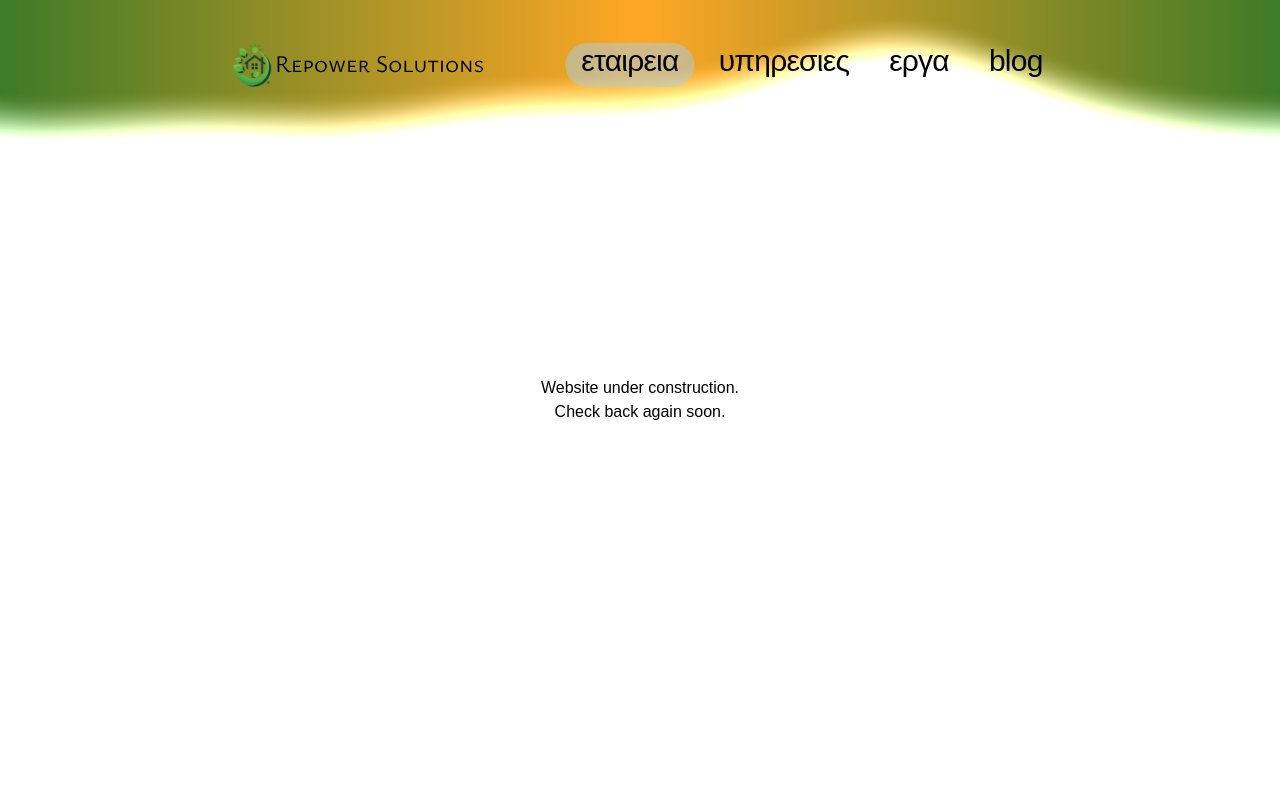
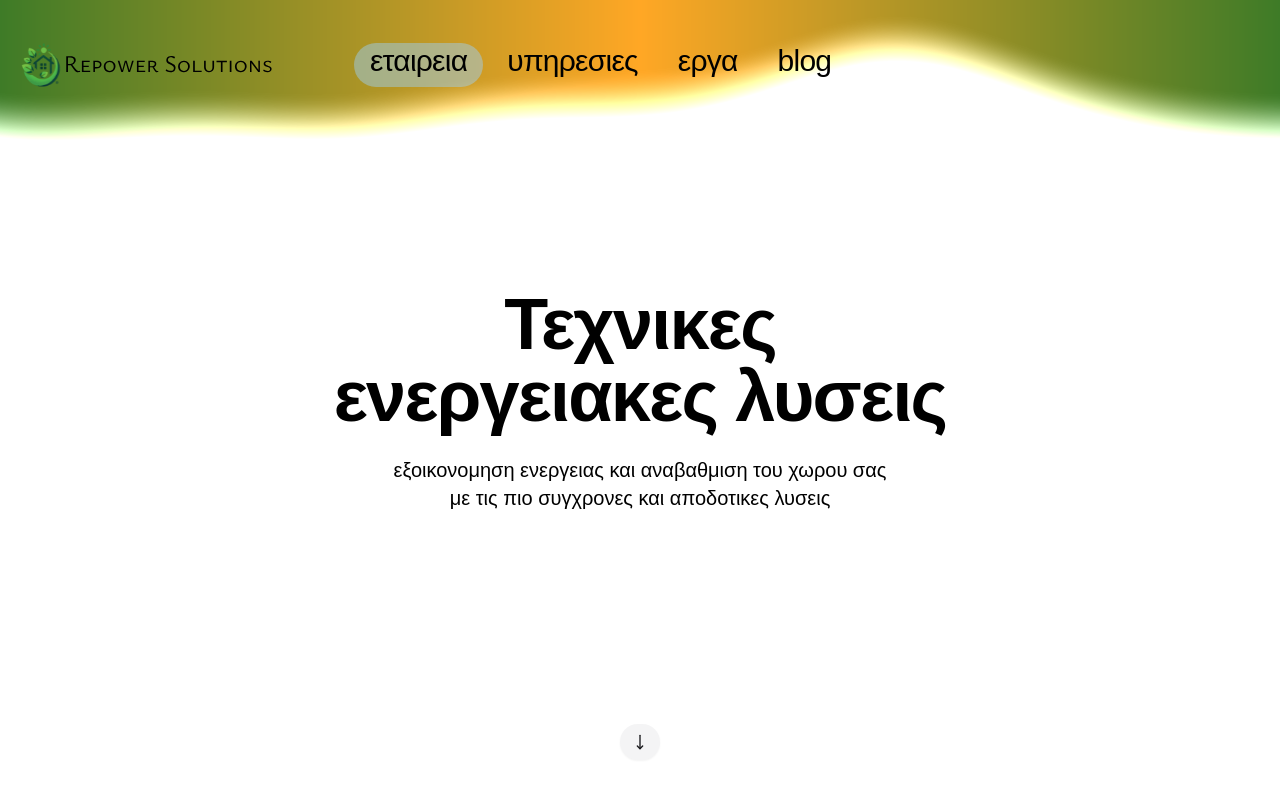
Before and after one commit to qaramanis/repower-solutions, a Next.js app: page / in a window 1280 px wide. Shown: the top 788 px of the page. Built offline with nearby package versions, Linux system fonts and the light colour scheme; a web font is replaced by a local one.

Commit message:
added Hero

```diff
--- a/app/page.tsx
+++ b/app/page.tsx
@@ -1,17 +1,11 @@
 "use client";
 
-import Aurora from "@/components/aurora";
+import { HomeHero } from "@/components/home/hero";
 
 export default function Home() {
   return (
     <div className="relative min-h-screen">
-      {/* Your main content */}
-      <div className="relative flex flex-col items-center justify-center min-h-screen py-2">
-        <main className="z-10 text-center">
-          <h1>Website under construction.</h1>
-          <h2>Check back again soon.</h2>
-        </main>
-      </div>
+      <HomeHero />
     </div>
   );
 }
--- a/components/header/site-header.tsx
+++ b/components/header/site-header.tsx
@@ -7,12 +7,10 @@ import RepowerSolutionsLogo from "../repower-solutions-logo";
 
 export function SiteHeader() {
   return (
-    <header className="fixed top-8 z-50 bg-jjBlack rounded-full whitespace-nowrap w-fit left-1/2 -translate-x-1/2 flex justify-between items-center p-2.5">
+    <header className="fixed top-8 z-50 flex justify-between items-center p-2.5">
       <Link href="/" className="flex items-center ml-2 mr-16">
-        {/* <span className="block text-5xl text-black -mt-2">Repower Solutions</span> */}
-        <RepowerSolutionsLogo className="min-w-64"/>
+        <RepowerSolutionsLogo className="min-w-64" />
       </Link>
-
       <HeaderNav />
     </header>
   );
--- /dev/null
+++ b/components/home/hero.tsx
@@ -0,0 +1,43 @@
+"use client";
+
+import { Button } from "@/components/ui/button";
+import Aurora from "@/components/aurora";
+import { MoveDown } from "lucide-react";
+
+export function HomeHero() {
+  const scrollToNextSection = () => {
+    window.scrollTo({
+      top: window.innerHeight,
+      behavior: "smooth",
+    });
+  };
+
+  return (
+    <section className="relative w-screen h-screen flex flex-col items-center justify-center text-center px-4">
+      <div className="max-w-4xl">
+        <h1 className="text-5xl md:text-7xl font-bold tracking-tight mb-6">
+          Τεχνικες
+          <br />
+          ενεργειακες λυσεις
+        </h1>
+
+        <p className="text-lg md:text-xl mt-4 max-w-2xl mx-auto">
+          εξοικονομηση ενεργειας και αναβαθμιση του χωρου σας
+          <br />
+          με τις πιο συγχρονες και αποδοτικες λυσεις
+        </p>
+      </div>
+
+      <div className="absolute bottom-10">
+        <Button
+          onClick={scrollToNextSection}
+          variant="secondary"
+          className="rounded-full p-2 cursor-pointer"
+          aria-label="Scroll down"
+        >
+          <MoveDown size={24} />
+        </Button>
+      </div>
+    </section>
+  );
+}
```
Also changed, not shown: components/home/services.tsx (added).
